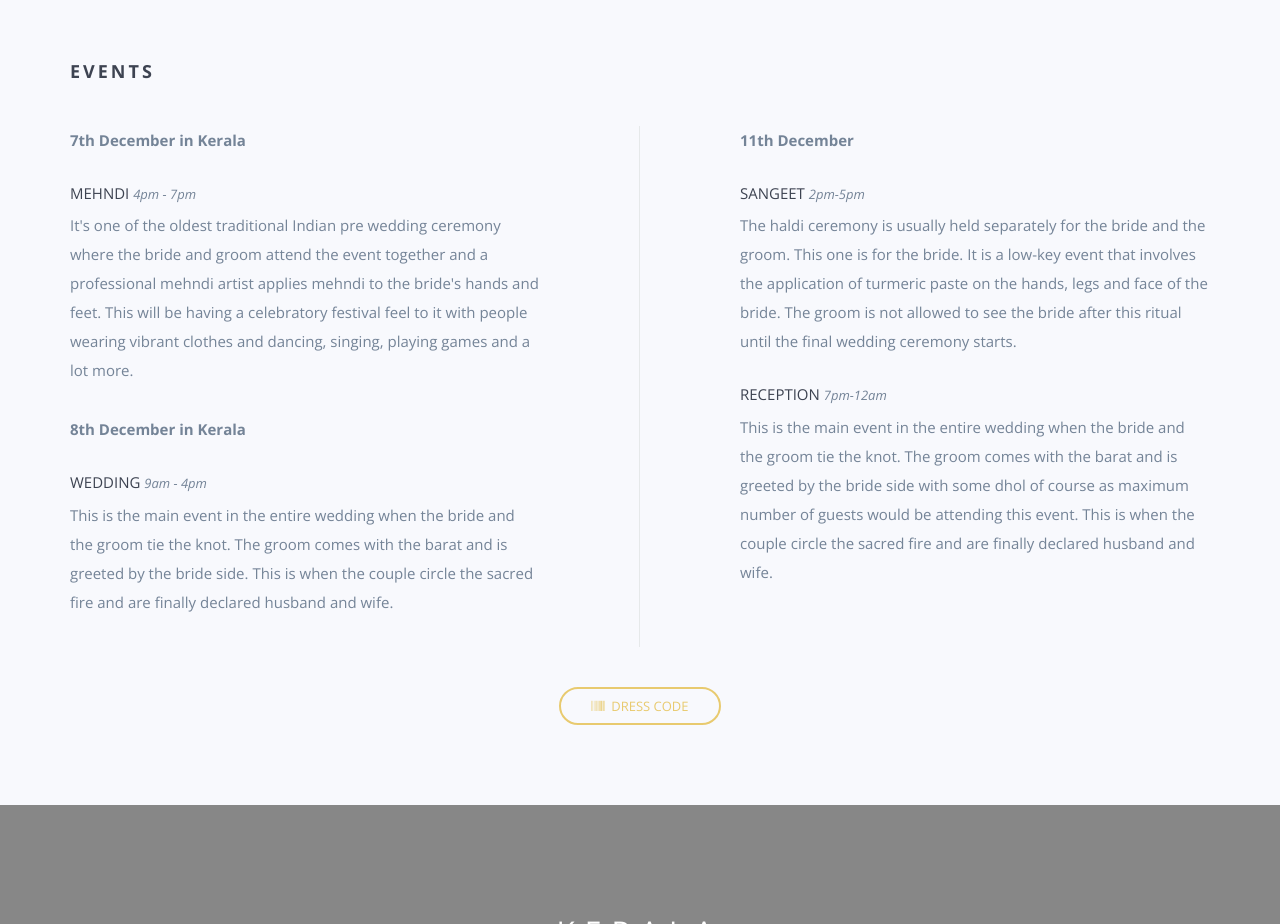
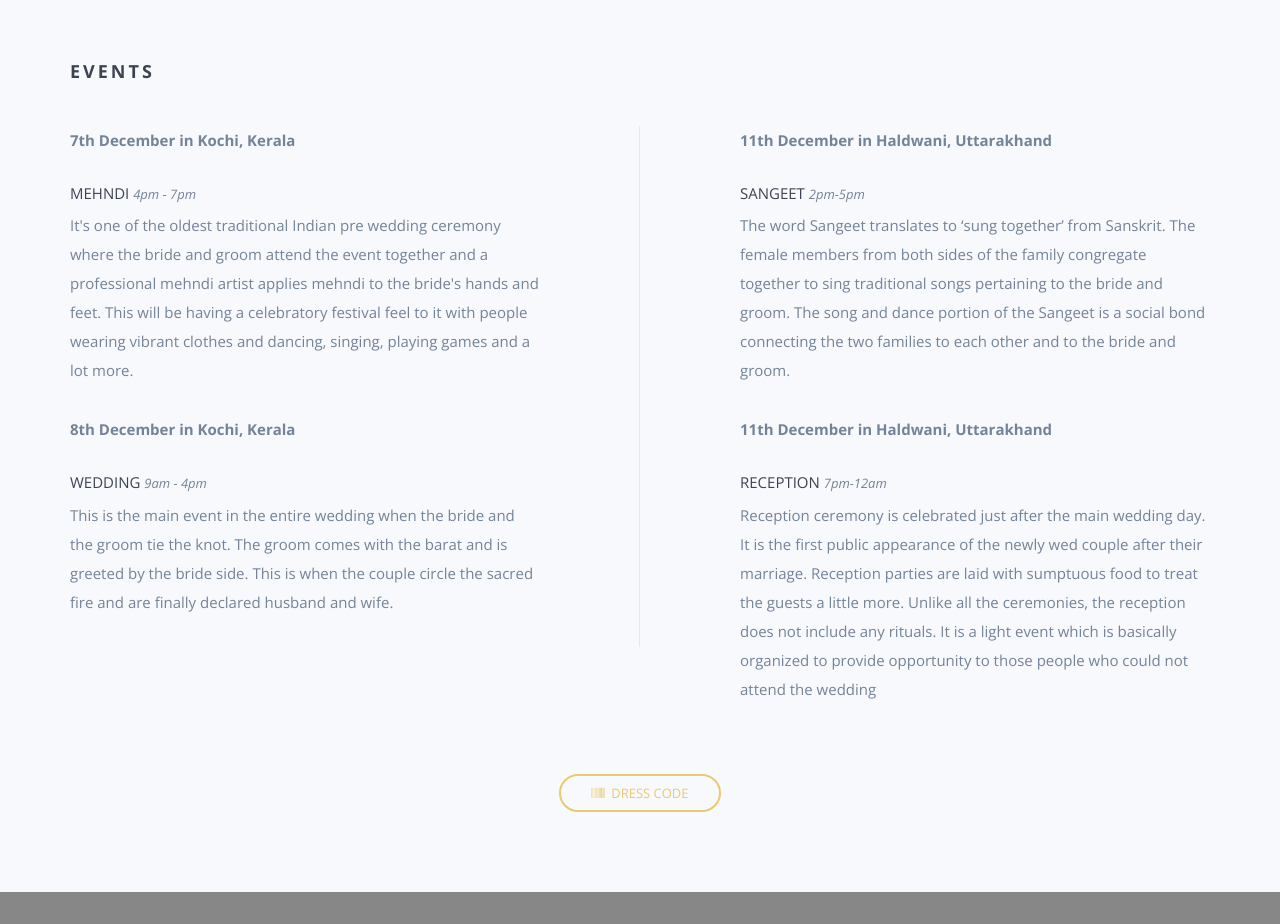
Before and after one commit to mjoshi89/mjoshi89.github.io, a website: page index.html in a window 1280 px wide. Shown: the part 1420-2344 px from the top of the page. Drawn offline with nearby package versions, Linux system fonts and the light colour scheme; some packages are replaced by stand-ins of ours; a script that the page names is missing; files whose address does not match are found by name.

Commit message:
updating

```diff
--- a/index.html
+++ b/index.html
@@ -10,11 +10,11 @@
 <head>
     <meta charset="utf-8">
     <meta http-equiv="X-UA-Compatible" content="IE=edge"/>
-    <title>Manish & Krishi getting hitched!!</title>
+    <title>Manish & Krishna getting hitched!!</title>
     <meta name="description" content="We would like to invite you to our big day.">
     <meta name="viewport" content="width=device-width, initial-scale=1">
     <meta name="theme-color" content="#ffffff">
-    <meta property="og:title" content="Manish & Krishi getting hitched">
+    <meta property="og:title" content="Manish & Krishna getting hitched">
     <meta property="og:description" content="We would like to invite you to our big day.">
     <meta property="og:image" content="https://wedding.ramswaroop.me/img/hero-min.jpg">
     <meta property="og:type" content="website">
@@ -110,7 +110,7 @@
             <div class="col-md-3 hidden-sm hidden-xs"><img src="img/IMG_2317.jpg" class="wp1"></div>
             <div class="col-md-6">
                 <p>
-                    I first saw Krishi during a group trek of Vikatgad trek in Mumbai. I was instantly drawn to
+                    I first saw Krishna during a group trek of Vikatgad trek in Mumbai. I was instantly drawn to
                     her, we trekked together and spend time talking after reaching the top of the fort.
                     After the trek we exchanged numbers and started texting each other.
                     After a good few weeks I finally plucked up the courage to ask her out
@@ -136,7 +136,7 @@
         <div class="row">
             <div class="col-md-6 col-sm-12 col-xs-12 leftcol">
                 <div class="wp3">
-                    <p><strong>7th December in Kerala</strong></p>
+                    <p><strong>7th December in Kochi, Kerala</strong></p>
 
                     <h5>Mehndi <span class="time">4PM - 7PM</span></h5>
                     <p>It's one of the oldest traditional Indian pre wedding ceremony where the bride and groom
@@ -146,7 +146,7 @@
                         games and a lot more.</p>
                 </div>
                 <div class="wp5">
-                  <p><strong>8th December in Kerala</strong></p>
+                  <p><strong>8th December in Kochi, Kerala</strong></p>
                     <h5>Wedding <span class="time">9AM - 4PM</span></h5>
                     <p>This is the main event in the entire wedding when the bride and the groom tie the
                         knot. The groom comes with the barat and is greeted by the bride side.
@@ -156,20 +156,21 @@
             </div>
             <div class="col-md-6 col-sm-12 col-xs-12 rightcol">
                 <div class="wp4">
-                    <p><strong>11th December</strong></p>
+                    <p><strong>11th December in Haldwani, Uttarakhand</strong></p>
 
                     <h5>Sangeet <span class="time">2PM-5PM</span></h5>
-                    <p>The haldi ceremony is usually held separately for the bride and the groom. This one is for the
-                        bride. It is a low-key event that involves the application of turmeric paste on the hands, legs
-                        and face of the bride. The groom is not allowed to see the bride after this ritual until the
-                        final wedding ceremony starts.</p>
+                    <p>The word Sangeet translates to ‘sung together’ from Sanskrit.
+                      The female members from both sides of the family congregate together to sing traditional songs pertaining to the bride and groom.
+                      The song and dance portion of the Sangeet is a social bond connecting the two families to each other and to the bride and groom.</p>
                 </div>
                 <div class="wp6">
+                    <p><strong>11th December in Haldwani, Uttarakhand</strong></p>
                     <h5>Reception <span class="time">7PM-12AM</span></h5>
-                    <p>This is the main event in the entire wedding when the bride and the groom tie the
-                        knot. The groom comes with the barat and is greeted by the bride side with some dhol of course
-                        as maximum number of guests would be attending this event. This is when the couple circle the
-                        sacred fire and are finally declared husband and wife.</p>
+                    <p>Reception ceremony is celebrated just after the main wedding day.
+                      It is the first public appearance of the newly wed couple after their marriage.
+                      Reception parties are laid with sumptuous food to treat the guests a little more.
+                      Unlike all the ceremonies, the reception does not include any rituals.
+                      It is a light event which is basically organized to provide opportunity to those people who could not attend the wedding</p>
                 </div>
             </div>
         </div>
@@ -232,112 +233,9 @@
 
 </section>
 
-<!--<section id="instagram" class="section-padding">
-    <div class="container">
-        <div class="row">
-            <div class="col-md-12 text-center">
-                <h3>A picture is worth a thousand words!</h3>
-                <p>Help us capture the moment, tag your photos with the hashtag
-                    <a href="https://instagram.com/explore/tags/ramandantara/" target="_blank">#RamAndAntara</a>
-                </p>
-            </div>
-        </div>
-        <div class="row section-border wp7">
-            <div class="col-md-4 col-md-offset-4">
-                <img src="img/iphone_instagram.jpg">
-            </div>
-        </div>
-    </div>
-</section> -->
-
-<!--<section id="eng-pics" class="section-padding">
-    <div class="container-fluid">
-        <div class="row">
-            <div class="col-md-12 text-center">
-                <h3 class="header">Engagement Pics</h3>
-            </div>
-        </div>
-        <div class="row">
-            <div class="col-md-2">
-                <a class="fancybox" rel="group" href="img/eng_pics/_RFX2942-lg.jpg">
-                    <div class="img-wrap">
-                        <div class="overlay">
-                            <i class="fa fa-search"></i>
-                        </div>
-                        <img src="img/eng_pics/_RFX2942-sm.jpg" alt=""/>
-                    </div>
-                </a>
-            </div>
-            <div class="col-md-2">
-                <a class="fancybox" rel="group" href="img/eng_pics/IMG_3483-lg.jpg">
-                    <div class="img-wrap">
-                        <div class="overlay">
-                            <i class="fa fa-search"></i>
-                        </div>
-                        <img src="img/eng_pics/IMG_3483-sm.jpg" alt=""/>
-                    </div>
-                </a>
-            </div>
-            <div class="col-md-2">
-                <a class="fancybox" rel="group" href="img/eng_pics/_RFX2992-lg.jpg">
-                    <div class="img-wrap">
-                        <div class="overlay">
-                            <i class="fa fa-search"></i>
-                        </div>
-                        <img src="img/eng_pics/_RFX2992-sm.jpg" alt=""/>
-                    </div>
-                </a>
-            </div>
-            <div class="col-md-2">
-                <a class="fancybox" rel="group" href="img/eng_pics/_RFX3064-lg.jpg">
-                    <div class="img-wrap">
-                        <div class="overlay">
-                            <i class="fa fa-search"></i>
-                        </div>
-                        <img src="img/eng_pics/_RFX3064-sm.jpg" alt=""/>
-                    </div>
-                </a>
-            </div>
-            <div class="col-md-2">
-                <a class="fancybox" rel="group" href="img/eng_pics/NGP_4089-lg.jpg">
-                    <div class="img-wrap">
-                        <div class="overlay">
-                            <i class="fa fa-search"></i>
-                        </div>
-                        <img src="img/eng_pics/NGP_4089-sm.jpg" alt=""/>
-                    </div>
-                </a>
-            </div>
-            <div class="col-md-2">
-                <a class="fancybox" rel="group" href="img/eng_pics/NGP_4119-lg.jpg">
-                    <div class="img-wrap">
-                        <div class="overlay">
-                            <i class="fa fa-search"></i>
-                        </div>
-                        <img src="img/eng_pics/NGP_4119-sm.jpg" alt=""/>
-                    </div>
-                </a>
-            </div>
-        </div>
-    </div>
-    <div class="container">
-        <div class="row hidden-lg hidden-md hidden-xs">
-            <div class="col-xs-12 section-border section-padding"></div>
-        </div>
-    </div>
-    <div class="row">
-        <div class="col-md-12">
-            <div class="diamond floating-logo">
-                <img src="img/sketch-logo.png" alt="Sketch Logo">
-                <div class="ring"></div>
-            </div>
-        </div>
-    </div>
-</section> -->
-
 <section id="video-bg-kerala" class="hidden-sm hidden-xs">
     <div id="bgndVideoKerala" class="player"
-         data-property="{videoURL:'https://www.youtube.com/watch?v=R83BlU5nnbs',containment:'#video-bg-kerala',autoPlay:true, mute:true, showControls:false, startAt:00, stopAt:259, opacity:1}">
+         data-property="{videoURL:'https://www.youtube.com/watch?v=SLQmQwvJU78',containment:'#video-bg-kerala',autoPlay:true, mute:true, showControls:false, startAt:20, stopAt:209, opacity:1}">
     </div>
     <div id="video-content">
         <h5>Kerala</h5>
@@ -347,7 +245,7 @@
 
 <section id="video-bg-uttarakhand" class="hidden-sm hidden-xs">
     <div id="bgndVideoUttarakhand" class="player"
-         data-property="{videoURL:'https://www.youtube.com/watch?v=wECY3bEnJzc',containment:'#video-bg-uttarakhand',autoPlay:true, mute:true, showControls:false, startAt:20, stopAt:259, opacity:1}">
+         data-property="{videoURL:'https://www.youtube.com/watch?v=di3E-afKgWY',containment:'#video-bg-uttarakhand',autoPlay:true, mute:true, showControls:false, startAt:00, stopAt:209, opacity:1}">
     </div>
     <div id="video-content">
         <h5>Uttarakhand</h5>
```
